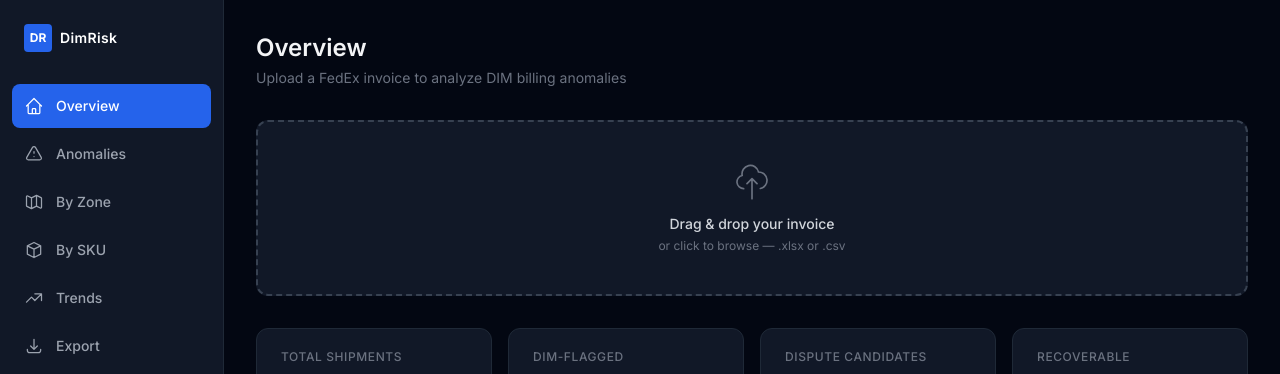
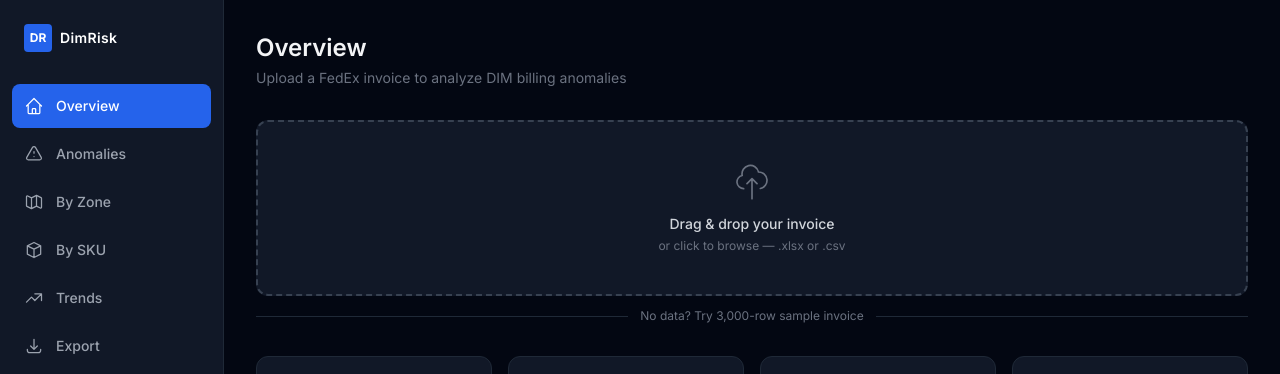
Before and after one commit to Fcorre000/dim-risk-engine, a React (Vite) app in the folder frontend/: page / in a window 1280 px wide. Shown: the top 374 px of the page. Built offline with nearby package versions, Linux system fonts and the light colour scheme; no server answers.

Commit message:
added button to test dashboard without having personal data

```diff
--- a/frontend/src/components/upload/UploadZone.tsx
+++ b/frontend/src/components/upload/UploadZone.tsx
@@ -56,7 +56,20 @@ export default function UploadZone({ uploadState, onUpload }: UploadZoneProps) {
     [handleFile]
   );
 
+  const handleLoadSample = useCallback(
+    async (e: React.MouseEvent) => {
+      e.stopPropagation(); // don't trigger the drop-zone click
+      if (isUploading) return;
+      const res = await fetch('/sample-invoice.csv');
+      const blob = await res.blob();
+      const file = new File([blob], 'sample-invoice.csv', { type: 'text/csv' });
+      await onUpload(file);
+    },
+    [isUploading, onUpload]
+  );
+
   return (
+    <div className="space-y-3">
       <div
         role="button"
         tabIndex={isUploading ? -1 : 0}
@@ -170,5 +183,21 @@ export default function UploadZone({ uploadState, onUpload }: UploadZoneProps) {
           </p>
         )}
       </div>
+
+      {/* Sample data button — shown when idle or after completion */}
+      {!isUploading && (
+        <div className="flex items-center gap-3">
+          <div className="flex-1 h-px bg-gray-800" />
+          <button
+            type="button"
+            onClick={handleLoadSample}
+            className="text-xs text-gray-500 hover:text-blue-400 transition-colors duration-150 whitespace-nowrap"
+          >
+            No data? Try 3,000-row sample invoice
+          </button>
+          <div className="flex-1 h-px bg-gray-800" />
+        </div>
+      )}
+    </div>
   );
 }
```
Also changed, not shown: 5 other files (tests, documents, lock files or other folders). Lines whose indentation alone changed are shown as unchanged.
